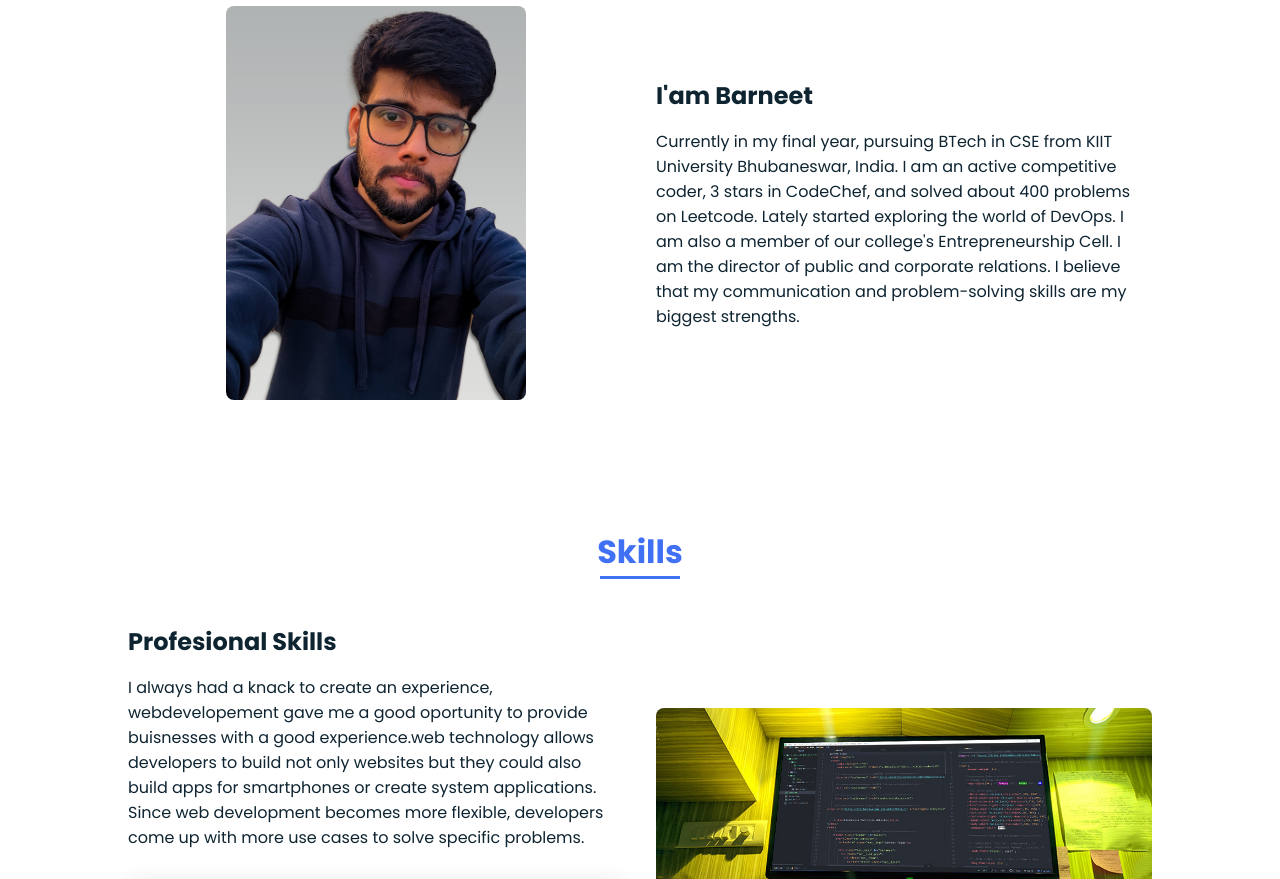
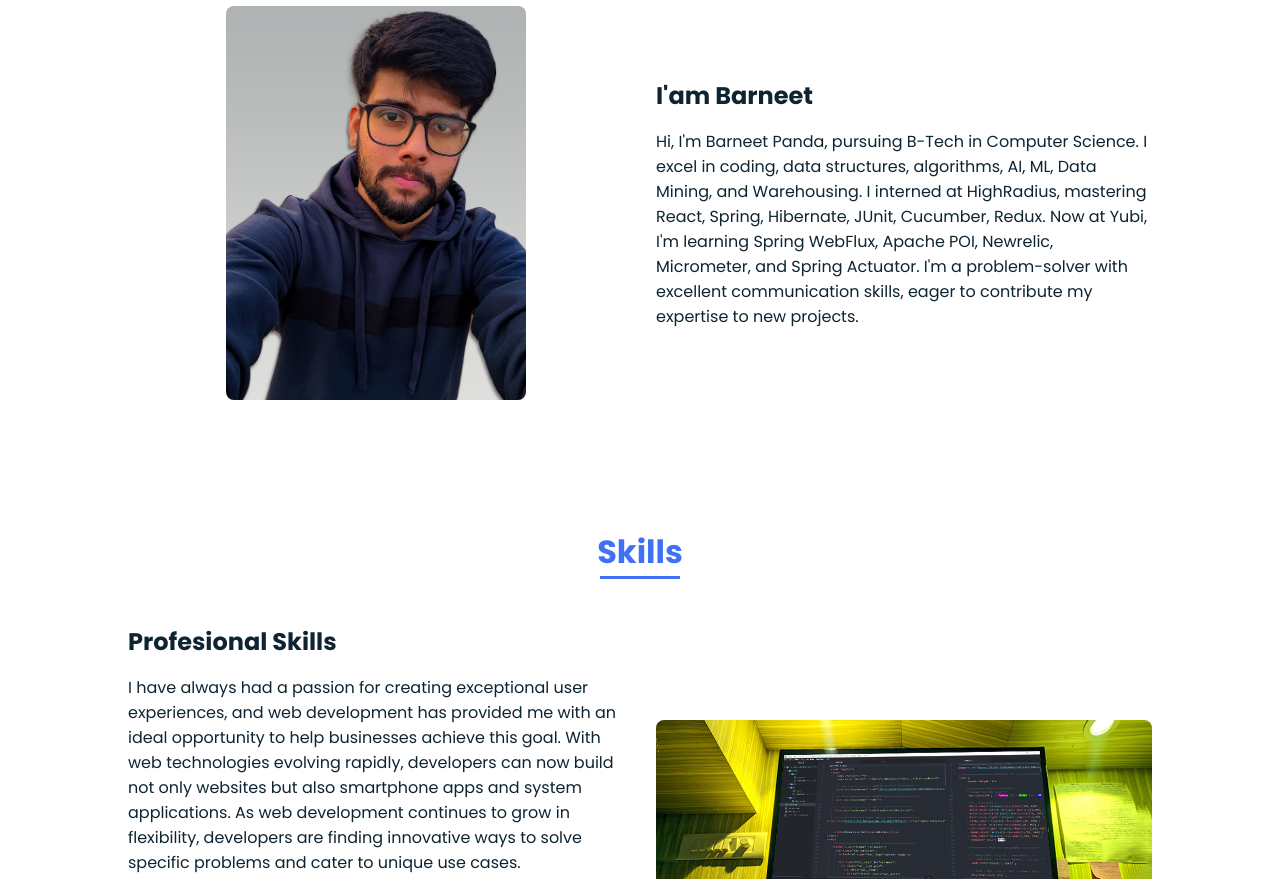
Before and after one commit to ShaanBarneet/webportfolio, a plain HTML site: page index.html in a window 1280 px wide. Shown: the part 970-1849 px from the top of the page. Drawn offline with nearby package versions, Linux system fonts and the light colour scheme.

Commit message:
April 2023 Updates final

```diff
--- a/index.html
+++ b/index.html
@@ -67,7 +67,7 @@
 
                     <div>
                         <h2 class="about__subtitle">I'am Barneet</h2>
-                        <p class="about__text">Currently in my final year, pursuing BTech in CSE from KIIT University Bhubaneswar, India. I am an active competitive coder, 3 stars in CodeChef, and solved about 400 problems on Leetcode. Lately started exploring the world of DevOps. I am also a member of our college's Entrepreneurship Cell. I am the director of public and corporate relations. I believe that my communication and problem-solving skills are my biggest strengths.</p>
+                        <p class="about__text">Hi, I'm Barneet Panda, pursuing B-Tech in Computer Science. I excel in coding, data structures, algorithms, AI, ML, Data Mining, and Warehousing. I interned at HighRadius, mastering React, Spring, Hibernate, JUnit, Cucumber, Redux. Now at Yubi, I'm learning Spring WebFlux, Apache POI, Newrelic, Micrometer, and Spring Actuator. I'm a problem-solver with excellent communication skills, eager to contribute my expertise to new projects.</p>
                     </div>
                 </div>
             </section>
@@ -79,7 +79,7 @@
                 <div class="skills__container bd-grid">
                     <div>
                         <h2 class="skills__subtitle">Profesional Skills</h2>
-                        <p class="skills__text">I always had a knack to create an experience, webdevelopement gave me a good oportunity to provide buisnesses with a good experience.web technology allows developers to build not only websites but they could also build apps for smartphones or create system applications. Since web development becomes more flexible, developers come up with more use cases to solve specific problems.</p>
+                        <p class="skills__text">I have always had a passion for creating exceptional user experiences, and web development has provided me with an ideal opportunity to help businesses achieve this goal. With web technologies evolving rapidly, developers can now build not only websites but also smartphone apps and system applications. As web development continues to grow in flexibility, developers are finding innovative ways to solve specific problems and cater to unique use cases.</p>
 
                         <div class="skills__data">
                             <div class="skills__names">
```
